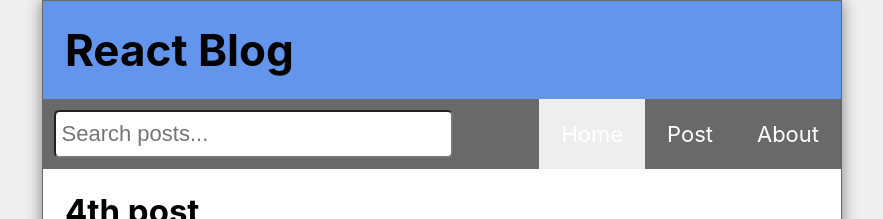
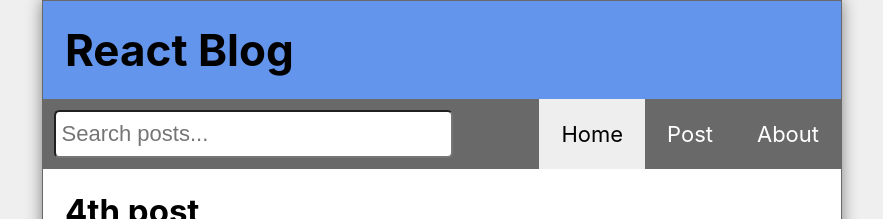
Before and after one commit to Abrafaks/blog, a React (Create React App) app: page / in a window 1280 px wide. In both pictures the pointer is over the link "Home". Shown: the top 219 px of the page, without its empty margins (198-1081 px from the left). Built offline with nearby package versions, Linux system fonts and the light colour scheme.

Commit message:
Change nav a color on hover and focus

```diff
--- a/src/index.css
+++ b/src/index.css
@@ -110,9 +110,13 @@ body {
 .nav li:hover,
 .nav li:focus {
     /* box-shadow: 0px 5px 15px gray; */
-    color: dimgray;
     background-color: #eee;
     /* cursor: pointer; */
+}
+
+.nav li:hover a,
+.nav li:focus a {
+    color: black;
 }
 
 .home,
```
